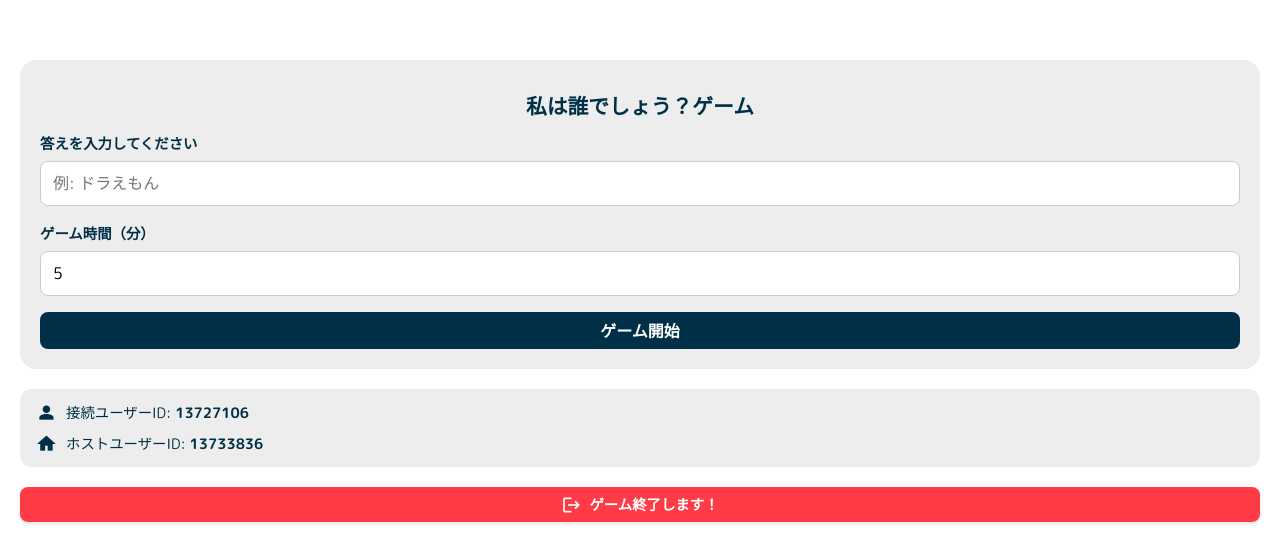
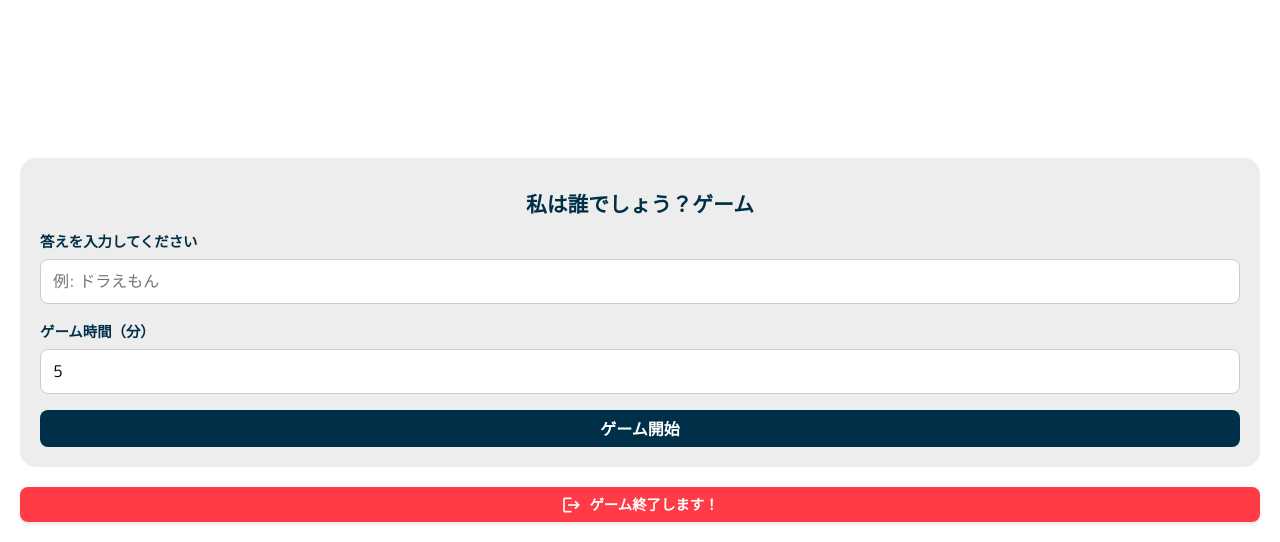
Before and after one commit to YutoT32/Yuto_app4, a website built with webpack: page src/index.html in a window 1280 px wide. Shown: the part 258-800 px from the top of the page. Built offline with nearby package versions, Linux system fonts and the light colour scheme; no server answers.

Commit message:
complete

```diff
--- a/src/index.html
+++ b/src/index.html
@@ -66,18 +66,6 @@
         </div>
       </div>
 
-
-      <div id="info">
-          <div class="info-item">
-              <span class="material-icons">person</span>
-              <p>接続ユーザーID: <span id="userId"></span></p>
-          </div>
-          <div class="info-item">
-              <span class="material-icons">home</span>
-              <p>ホストユーザーID: <span id="hostUserId"></span></p>
-          </div>
-      </div>
-
       <section class="button-area">
         <button id="closeButton" class="styled-button danger">
           <span class="material-icons">logout</span>
--- a/src/index.js
+++ b/src/index.js
@@ -50,7 +50,6 @@ const setupWebSocketHandlers = () => {
             applyGameState(data.payload);
         }
     });
-
 
     webSocket.onReceiveConsumedItems(data => {
         logMessage(`Received consumed items: ${JSON.stringify(data)}`);
--- a/src/styles/app.css
+++ b/src/styles/app.css
@@ -111,7 +111,7 @@ body {
 #game-screen {
   /* 最初は非表示。JSで表示を切り替えます */
   display: none;
-  max-height: 30vh;
+  max-height: 40vh;
   overflow-y: auto;
 }
 
@@ -176,7 +176,7 @@ body {
   border-radius: 8px;
   padding: 8px;
   /* 高さを固定し、超えたらスクロール */
-  height: 200px;
+  height: 100px;
   overflow-y: auto;
   display: flex;
   /* 新しいログが下に追加され、自動でスクロールするように */
```
